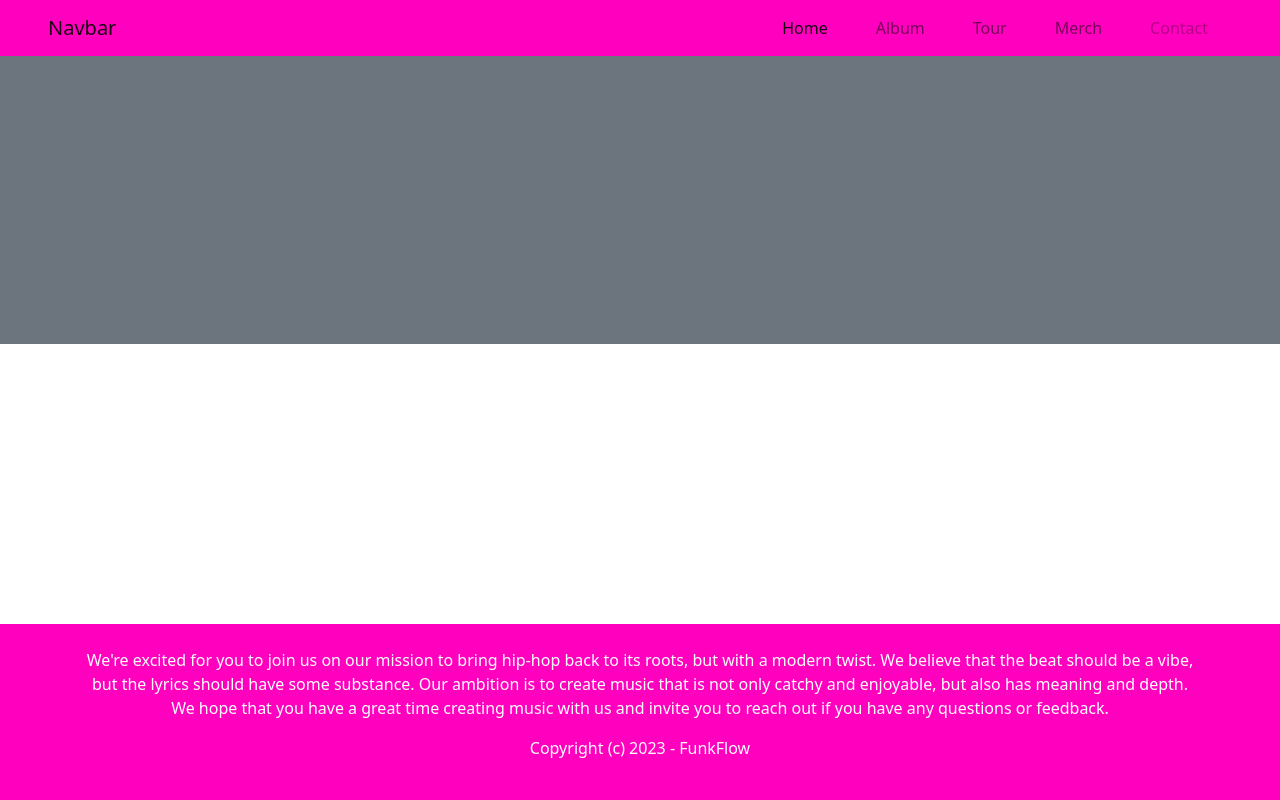
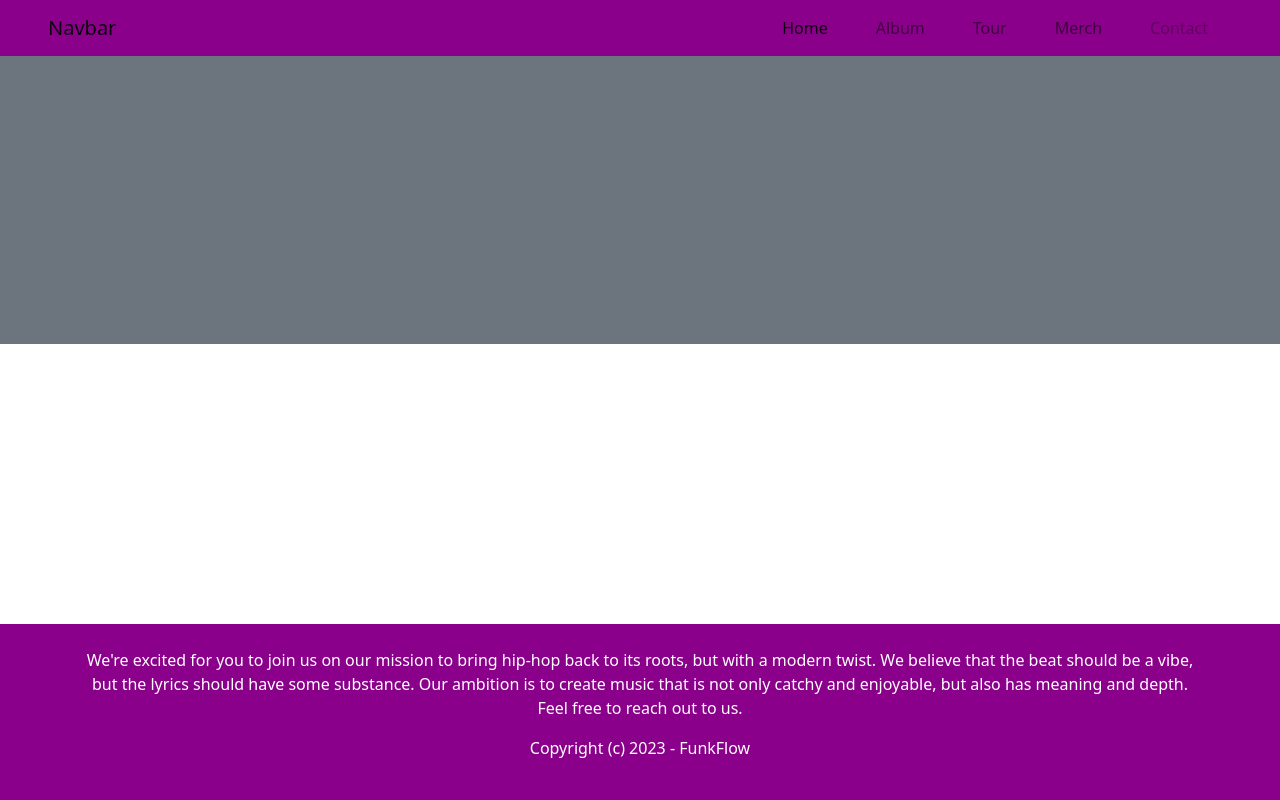
Before and after one commit to DaviesHub/HipHopBand, a Django app: page / in a window 1280 px wide. Run offline with Django 4.2, Linux system fonts and the light colour scheme.

Commit message:
Change nav bar color

```diff
--- a/bandapp/static/styles/styles.css
+++ b/bandapp/static/styles/styles.css
@@ -1,4 +1,4 @@
 nav.navbar,
 footer.footer {
-    background-color: #FF00BF;
+    background-color: #8B008B;
 }
--- a/bandapp/templates/bandapp/base.html
+++ b/bandapp/templates/bandapp/base.html
@@ -56,7 +56,7 @@
         <div class="container">
             <p>
                 We're excited for you to join us on our mission to bring hip-hop back to its roots, but with a modern twist. We believe that the beat should be a vibe, but the lyrics should have some substance. Our ambition is to create music that is not only catchy and enjoyable, but also has meaning and depth.
-                We hope that you have a great time creating music with us and invite you to reach out if you have any questions or feedback.
+                Feel free to reach out to us.
             </p>
             <p>
                 Copyright (c) 2023 - FunkFlow
```
